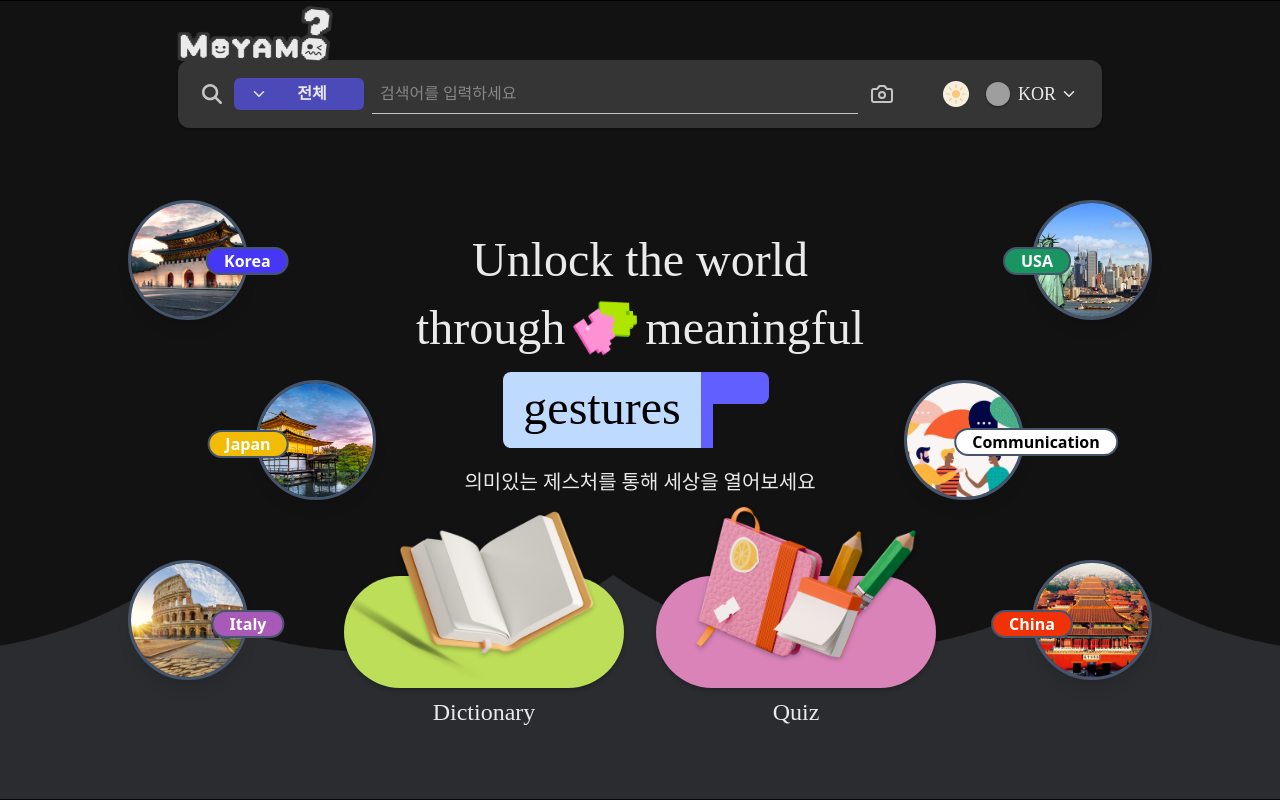
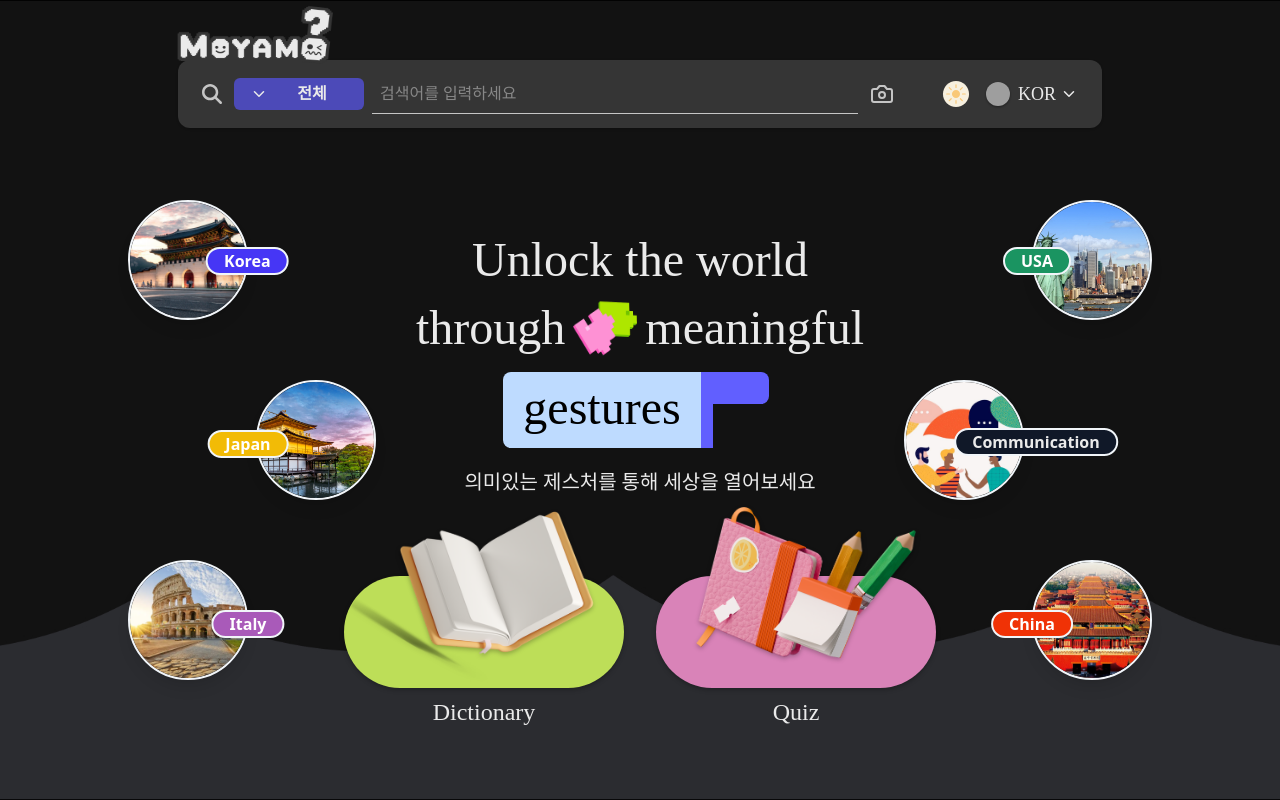
Before and after one commit to lovelyppotto/Moyamo, a React (Vite) app in the folder FE/: page / in a window 1280 px wide. Built offline with nearby package versions, Linux system fonts and the light colour scheme; grey boxes are pictures that could not be loaded; a web font is replaced by a local one.

Commit message:
[FE] design: 국가별 팁 다크모드 적용
border 요소 및 일부 색상 변경

ref: S12P21D203-151
related to: S12P21D203-123

```diff
--- a/FE/src/pages/home/CountryBubble.tsx
+++ b/FE/src/pages/home/CountryBubble.tsx
@@ -151,9 +151,9 @@ function CountryBubble() {
                   <div className="relative cursor-pointer z-30 pointer-events-auto">
                     <div
                       className={`w-30 h-30 rounded-full overflow-hidden
-                        border-3 border-white shadow-lg
+                        border-2 border-white shadow-lg
                         transition-transform hover:scale-105
-                        dark:border-slate-600`}
+                        dark:border-slate-100`}
                     >
                       <img
                         src={country.image}
@@ -162,9 +162,9 @@ function CountryBubble() {
                       />
                     </div>
                     <div
-                      className={`${country.labelPosition} px-4 rounded-full border-2 dark:border-slate-600 font-bold ${
+                      className={`${country.labelPosition} px-4 rounded-full border-2 dark:border-slate-100 font-bold ${
                         country.labelBackground
-                      } ${country.name === 'Communication' ? 'text-black border-black dark:border-slate-600' : 'text-white'}`}
+                      } ${country.name === 'Communication' ? 'text-black border-black dark:bg-gray-900 dark:text-d-txt-50' : 'text-white'}`}
                     >
                       {country.name}
                     </div>
```
